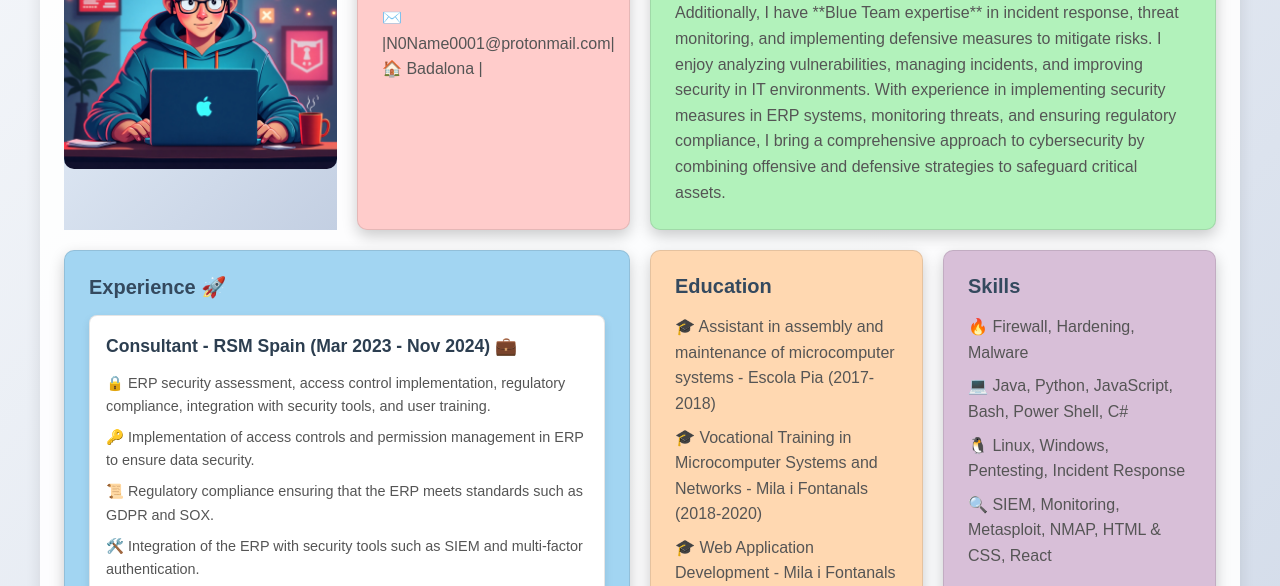
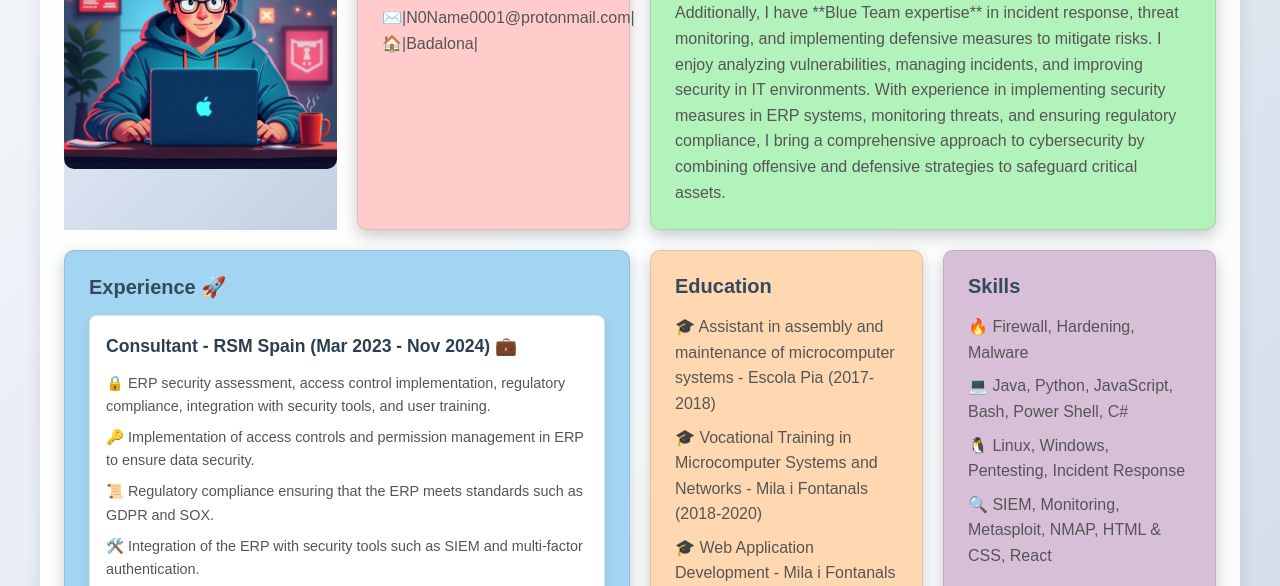
Before and after one commit to No-Name-Bit/no-name-bit.github.com, a plain HTML site: page index.html in a window 1280 px wide. Shown: the part 210-796 px from the top of the page. Drawn offline with Linux system fonts and the light colour scheme.

Commit message:
index.html

```diff
--- a/index.html
+++ b/index.html
@@ -18,7 +18,7 @@
         <div class="block personal-info">
             <h1>Ethan Garcia Chico</h1>
             <h2>Cybersecurity Analyst</h2>
-            <p> ✉️ |N0Name0001@protonmail.com| 🏠 Badalona | </p>
+            <p> ✉️|N0Name0001@protonmail.com| 🏠|Badalona| </p>
         </div>
 
         <!-- About Me Block -->
```
